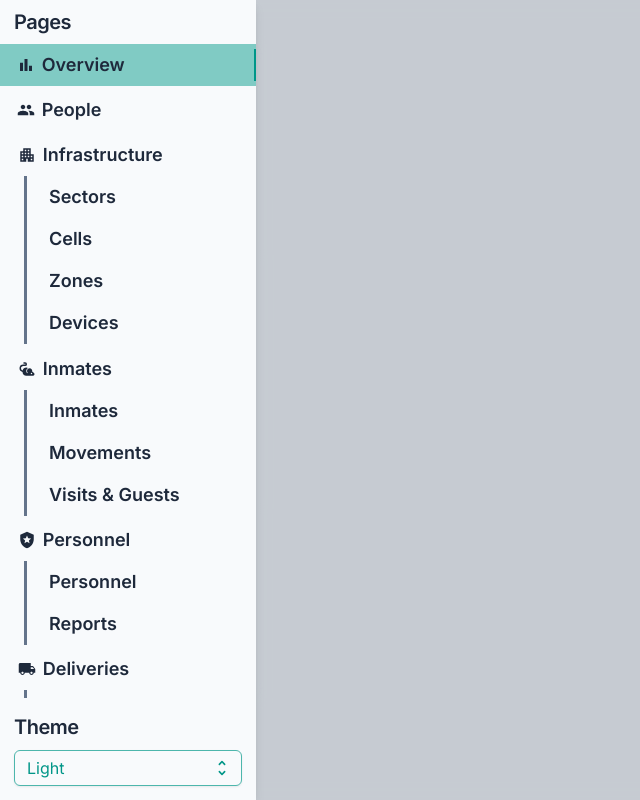
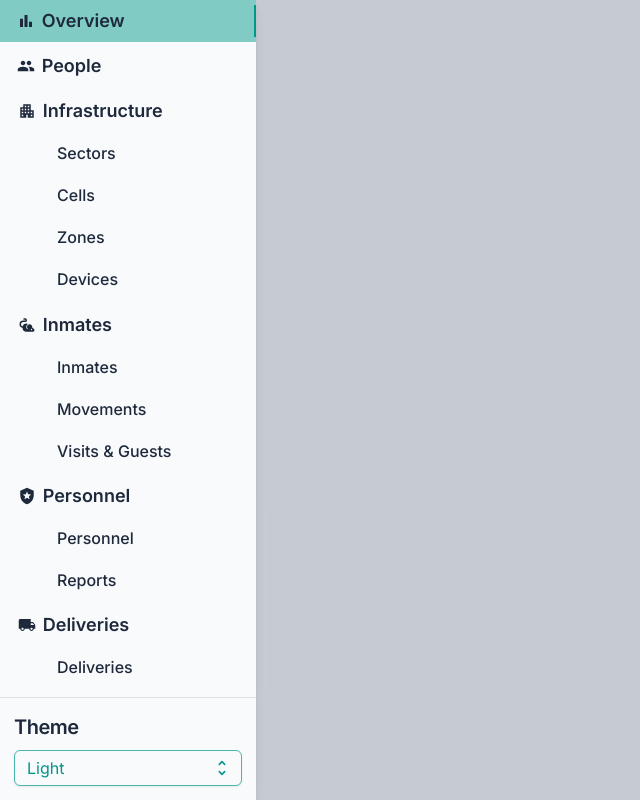
Before and after one commit to the-real-deal/irongate, a React (Vite) app in the folder app/: page /overview in a window 1280 px wide. Both pictures are taken after a click on the button "Expand". Shown: the whole page, without its empty margins (0-640 px from the left). Built offline with nearby package versions, Linux system fonts and the light colour scheme.

Commit message:
sidebar small fix

```diff
--- a/app/src/client/components/layout/Sidebar.tsx
+++ b/app/src/client/components/layout/Sidebar.tsx
@@ -64,14 +64,7 @@ export default function Sidebar({
                     width: "100%",
                 }}>
                     <Box sx={{
-                        paddingInline: "1em",
-                        paddingBlock: "0.5em",
-                        flex: "0 0 auto",
-                    }}>
-                        <Typography level="h4">Pages</Typography>
-                    </Box>
-                    <Box sx={{
-                        flex: "1 1 auto",
+                        flex: 1,
                         overflowY: "auto",
                         '&::-webkit-scrollbar': { display: "none" },
                     }}>
@@ -102,24 +95,11 @@ export default function Sidebar({
                                                     startDecorator={icon}
                                                     sx={{
                                                         paddingBlock: "0.5em",
-                                                        paddingInline: "1em",
+                                                        paddingInlineStart: "1em",
                                                     }}>
                                                     {title}
                                                 </Typography>
                                                 <Box sx={{ position: "relative" }}>
-                                                    <Divider
-                                                        orientation="vertical"
-                                                        sx={{
-                                                            position: "absolute",
-                                                            left: 0,
-                                                            top: 0,
-                                                            zIndex: 500,
-                                                            marginInlineStart: "1.5em",
-                                                            width: ".2em",
-                                                            height: "100%",
-                                                            pointerEvents: "none",
-                                                            backgroundColor: "neutral.500"
-                                                        }} />
                                                     <Stack sx={{ width: "100%" }}>
                                                         {
                                                             routes.map(({ title, route }) => (
@@ -131,9 +111,9 @@ export default function Sidebar({
                                                                     sx={{
                                                                         width: "100%",
                                                                         paddingBlock: "0.5em",
-                                                                        paddingInline: "3em",
+                                                                        paddingInlineStart: "3.5em",
                                                                     }}>
-                                                                    <Typography level="title-lg">{title}</Typography>
+                                                                    <Typography level="title-md">{title}</Typography>
                                                                 </Tab>
                                                             ))
                                                         }
@@ -148,7 +128,7 @@ export default function Sidebar({
                                                 sx={{
                                                     width: "100%",
                                                     paddingBlock: "0.5em",
-                                                    paddingInline: "1em",
+                                                    paddingInlineStart: "1em",
                                                 }}>
                                                 <Typography level="title-lg" startDecorator={icon}>{title}</Typography>
                                             </Tab>
@@ -157,9 +137,11 @@ export default function Sidebar({
                             </TabList>
                         </Tabs>
                     </Box>
+                    <Divider />
                     <Box sx={{
-                        flex: "0 0 auto",
-                        padding: "1em",
+                        flex: 0,
+                        paddingBlock: "1em",
+                        paddingInline: "1em",
                     }}>
                         <Typography level="h4">Theme</Typography>
                         <ThemeSwitcher sx={{ width: "100%", marginTop: "0.5em" }} />
```
